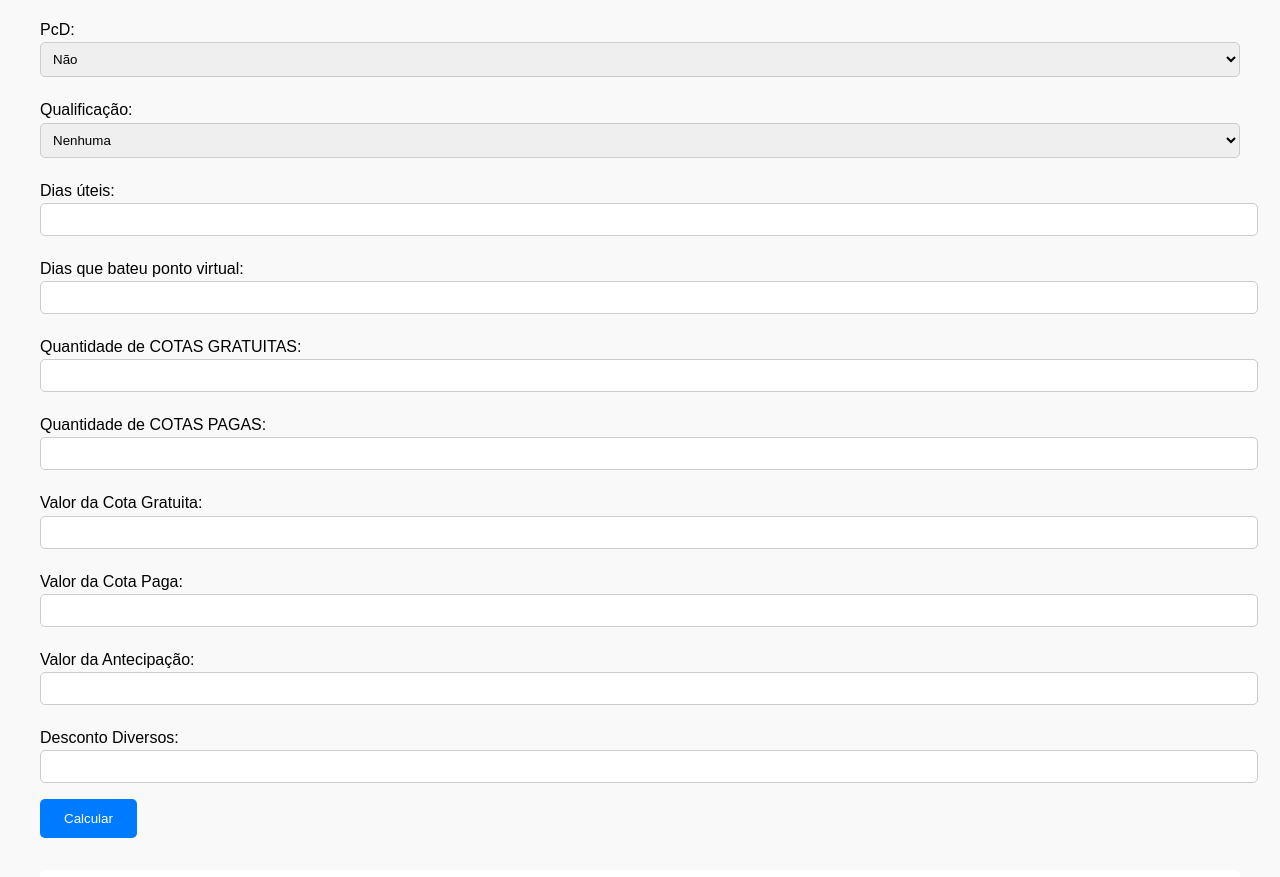
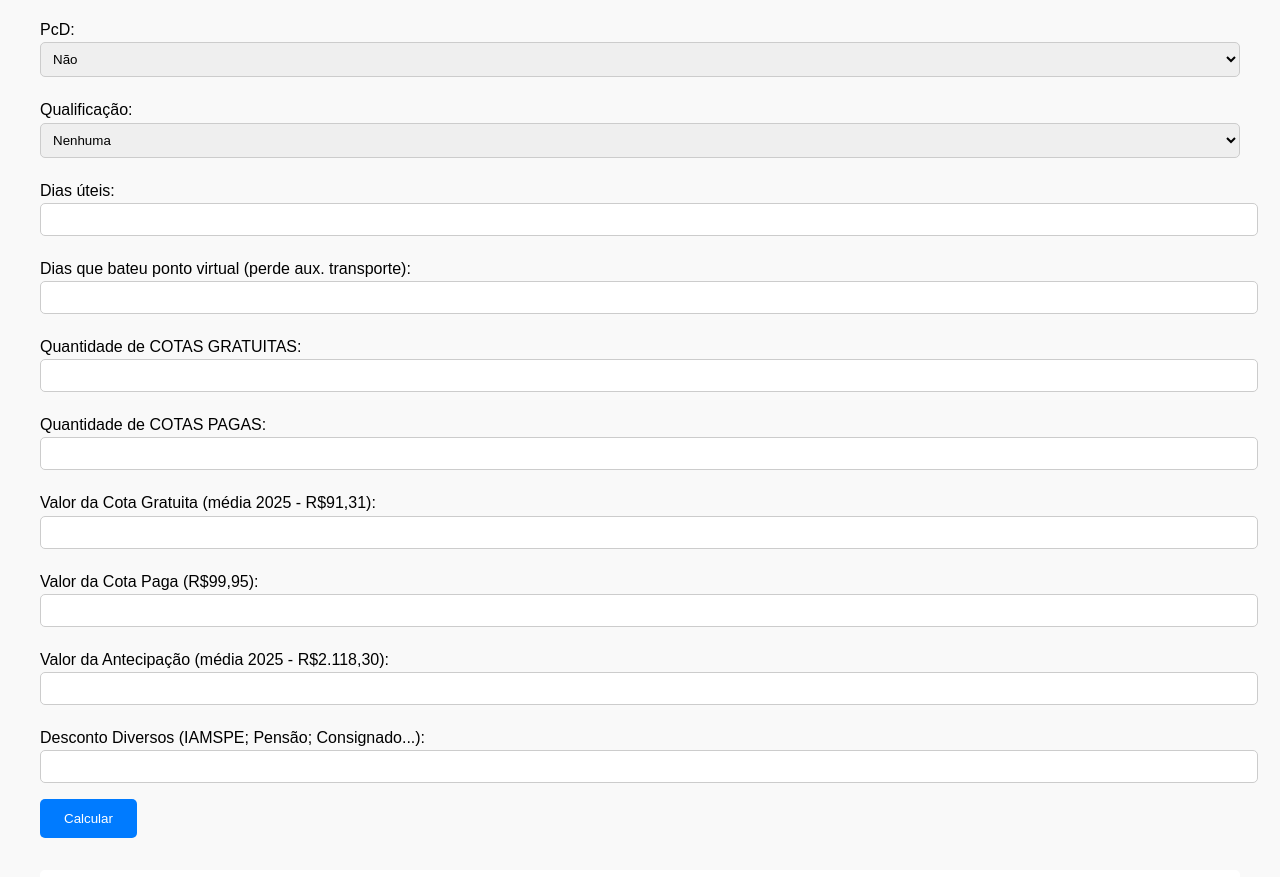
Before and after one commit to vinunes1999/vinunes1999.github.io, a plain HTML site: page index.html in a window 1280 px wide. Shown: the part 159-1036 px from the top of the page. Drawn offline with Linux system fonts and the light colour scheme.

Commit message:
Update index.html

```diff
--- a/index.html
+++ b/index.html
@@ -46,7 +46,7 @@
     <label>Dias úteis:</label>
     <input type="number" id="diasUteis" min="1" max="31">
 
-    <label>Dias que bateu ponto virtual:</label>
+    <label>Dias que bateu ponto virtual (perde aux. transporte):</label>
     <input type="number" id="diasPonto" min="0" max="31">
 
     <label>Quantidade de COTAS GRATUITAS:</label>
@@ -55,16 +55,16 @@
     <label>Quantidade de COTAS PAGAS:</label>
     <input type="number" id="qtdCotasPagas">
 
-    <label>Valor da Cota Gratuita:</label>
+    <label>Valor da Cota Gratuita (média 2025 - R$91,31):</label>
     <input type="number" id="valorCotaGratuita" step="0.01">
 
-    <label>Valor da Cota Paga:</label>
+    <label>Valor da Cota Paga (R$99,95):</label>
     <input type="number" id="valorCotaPaga" step="0.01">
 
-    <label>Valor da Antecipação:</label>
+    <label>Valor da Antecipação (média 2025 - R$2.118,30):</label>
     <input type="number" id="valorAntecipacao" step="0.01">
 
-    <label>Desconto Diversos:</label>
+    <label>Desconto Diversos (IAMSPE; Pensão; Consignado...):</label>
     <input type="number" id="descontoDiversos" step="0.01">
 
     <button type="button" onclick="calcular()">Calcular</button>
```
